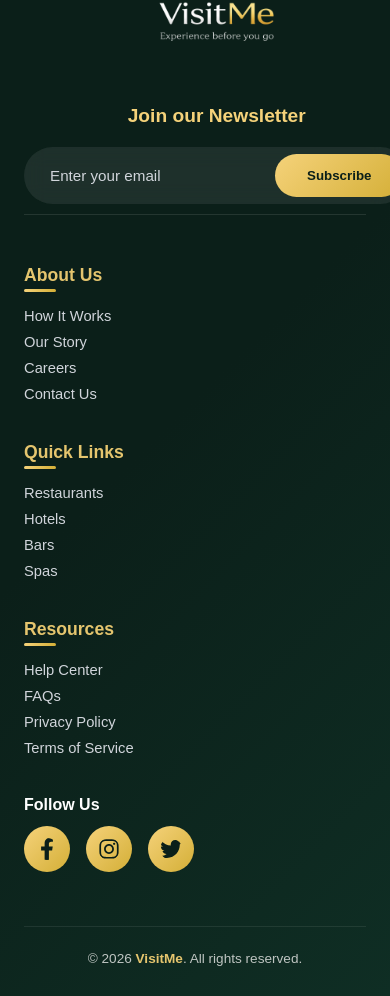
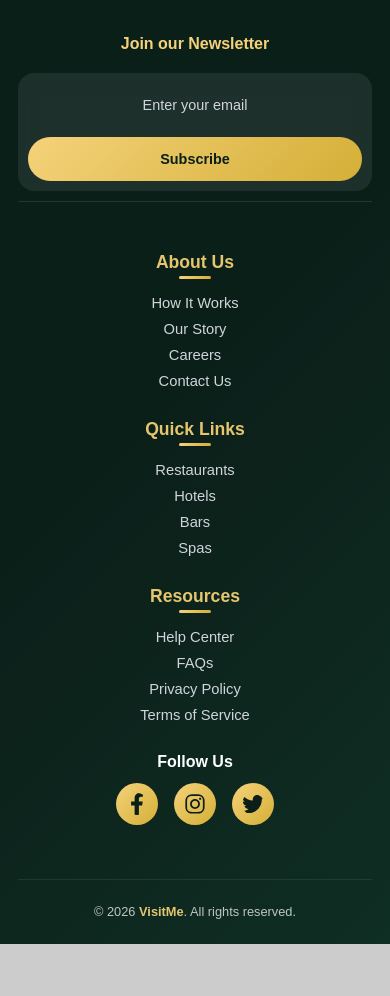
Before and after one commit to Abdosahli/visitme-demo, a React (Vite) app: page /category/spas in a window 390 px wide. Shown: the part 1208-2204 px from the top of the page. After the commit the page ends 2152 px from the top, so only its background shows below. Built offline with nearby package versions, Linux system fonts and the light colour scheme.

Commit message:
update profile page and styles

```diff
--- a/src/components/Categories/Categories.css
+++ b/src/components/Categories/Categories.css
@@ -172,3 +172,57 @@
 .slick-next {
   display: none !important;
 }
+/* ===== MOBILE VERSION ===== */
+@media (max-width: 768px) {
+
+  .categories-section {
+    padding: 4rem 0;
+  }
+
+  .section-title {
+    font-size: 2rem;
+  }
+
+  .section-subtitle {
+    font-size: 0.95rem;
+    margin-bottom: 2.5rem;
+    padding: 0 10px;
+  }
+
+  /* Slider spacing */
+  .category-slide {
+    padding: 0 10px;
+  }
+
+  /* Card */
+  .category-card {
+    height: 280px;
+    border-radius: 18px;
+  }
+
+  /* Overlay padding */
+  .category-overlay {
+    padding: 20px;
+  }
+
+  /* Text */
+  .category-overlay h3 {
+    font-size: 1.4rem;
+  }
+
+  /* Remove hover effects for mobile */
+  .category-card:hover {
+    transform: none;
+    box-shadow: 0 18px 40px rgba(0,0,0,0.18);
+  }
+
+  .category-card:hover h3 {
+    transform: none;
+  }
+
+  /* Hide arrows on mobile (swipe instead) */
+  .slider-arrow {
+    display: none;
+  }
+
+}
--- a/src/components/Footer/Footer.css
+++ b/src/components/Footer/Footer.css
@@ -252,3 +252,94 @@
     transform: translateY(0);
   }
 }
+/* ===== MOBILE OPTIMIZATION ===== */
+@media (max-width: 480px) {
+
+  .footer {
+    padding: 60px 18px 25px;
+  }
+
+  .footer-container {
+    width: 100%;
+  }
+
+  /* Top section */
+  .footer-top {
+    flex-direction: column;
+    align-items: center;
+    gap: 25px;
+    text-align: center;
+  }
+
+  .footer-logo {
+    max-width: 150px;
+  }
+
+  /* Newsletter */
+  .newsletter {
+    width: 100%;
+    align-items: center;
+  }
+
+  .newsletter p {
+    font-size: 1rem;
+  }
+
+  .newsletter-box {
+    flex-direction: column;
+    padding: 10px;
+    border-radius: 16px;
+    gap: 10px;
+  }
+
+  .newsletter-box input {
+    width: 100%;
+    padding: 14px;
+    font-size: 0.9rem;
+    text-align: center;
+  }
+
+  .newsletter-box button {
+    width: 100%;
+    padding: 14px;
+    font-size: 0.9rem;
+  }
+
+  /* Links grid */
+  .footer-links {
+    grid-template-columns: 1fr;
+    gap: 30px;
+    text-align: center;
+  }
+
+  .horizontal {
+    align-items: center;
+  }
+
+  .horizontal h4::after {
+    left: 50%;
+    transform: translateX(-50%);
+  }
+
+  .horizontal a:hover {
+    transform: none;
+  }
+
+  /* Social icons */
+  .social-icons {
+    justify-content: center;
+  }
+
+  .social-icons svg {
+    width: 42px;
+    height: 42px;
+    padding: 10px;
+  }
+
+  /* Bottom */
+  .footer-bottom {
+    font-size: 0.8rem;
+    margin-top: 20px;
+  }
+
+}
--- a/src/pages/Profile/EditProfileModal.jsx
+++ b/src/pages/Profile/EditProfileModal.jsx
@@ -1,60 +1,90 @@
-import { useState } from "react";
 import "./editProfileModal.css";
+import { FaTimes, FaCamera } from "react-icons/fa";
 
-const EditProfileModal = () => {
-  const [open, setOpen] = useState(false);
+const EditProfileModal = ({ open, setOpen }) => {
+
+  if (!open) return null;
 
   return (
-    <>
-      <button className="btn-edit" onClick={() => setOpen(true)}>
-        Edit Profile
-      </button>
+    <div className="modal-overlay" onClick={() => setOpen(false)}>
 
-      {open && (
-        <div className="modal-overlay" onClick={() => setOpen(false)}>
       <div
         className="modal-card"
         onClick={(e) => e.stopPropagation()}
       >
+
+        {/* HEADER */}
         <div className="modal-header">
+
           <h2 className="modal-title">Edit Profile</h2>
-                    <p className="modal-subtitle">
-                        Update your personal information
-                    </p>
+
+          <button
+            className="modal-close"
+            onClick={() => setOpen(false)}
+          >
+            <FaTimes />
+          </button>
+
         </div>
 
+        {/* AVATAR */}
+        <div className="avatar-edit">
+
+          <div className="avatar-wrapper">
+            <img
+              src="https://i.pravatar.cc/120"
+              alt="avatar"
+            />
+
+            <label className="avatar-upload">
+              <FaCamera />
+              <input type="file" hidden />
+            </label>
+
+          </div>
+
+          <p className="avatar-text">Change profile photo</p>
+
+        </div>
+
+        {/* FORM */}
         <div className="modal-form">
+
           <input
-                type="text"
             className="form-input"
             placeholder="Full Name"
           />
 
           <input
-                type="email"
             className="form-input"
-                placeholder="Email Address"
+            placeholder="Email"
           />
 
           <textarea
             className="form-input textarea"
             placeholder="Bio"
           />
+
         </div>
 
+        {/* ACTIONS */}
         <div className="modal-actions">
-              <button className="btn-save">Save Changes</button>
+
+          <button className="btn-save">
+            Save Changes
+          </button>
+
           <button
             className="btn-cancel"
             onClick={() => setOpen(false)}
           >
             Cancel
           </button>
+
+        </div>
+
       </div>
     </div>
-        </div>
-      )}
-    </>
   );
 };
 
--- a/src/pages/Profile/Profile.css
+++ b/src/pages/Profile/Profile.css
@@ -1,6 +1,7 @@
 .profile-page {
 
   font-family: 'Poppins', sans-serif;
+  background-color: #ffffff;
 
 }
 
@@ -126,6 +127,21 @@
   letter-spacing: 0.3px;
 }
 
+/* ===== BUTTON ===== */
+.btn-edit {
+  padding: 12px 26px;
+  border-radius: 999px;
+  margin-top: 15px;
+  border: none;
+  background: linear-gradient(90deg, #d4af37, #f1d27a);
+  color: #0b1f19;
+  font-weight: 600;
+  cursor: pointer;
+}
+.btn-edit:hover {
+  background: #b5922b;
+}
+
 /* ===== RESPONSIVE ===== */
 @media (max-width: 600px) {
   .profile-stats {
--- a/src/pages/Profile/Profile.jsx
+++ b/src/pages/Profile/Profile.jsx
@@ -53,11 +53,14 @@ const Profile = () => {
     <span className="value">2025</span>
   </p>
 </div>
+ <button className="btn-edit" onClick={() => setOpen(true)}>
+              Edit Profile
+            </button>
 
-             <EditProfileModal/>
+
 
           </div>
-
+<EditProfileModal open={open} setOpen={setOpen} />
           {/* Right */}
 
            <div className="profile-card">
@@ -84,9 +87,10 @@ const Profile = () => {
 </div>
 
         </div>
+              <Footer />
+
       </section>
 
-      <Footer />
     </>
   );
 };
--- a/src/pages/Profile/editProfileModal.css
+++ b/src/pages/Profile/editProfileModal.css
@@ -1,17 +1,3 @@
-/* ===== BUTTON ===== */
-.btn-edit {
-  padding: 12px 26px;
-  border-radius: 999px;
-  margin-top: 15px;
-  border: none;
-  background: linear-gradient(90deg, #d4af37, #f1d27a);
-  color: #0b1f19;
-  font-weight: 600;
-  cursor: pointer;
-}
-.btn-edit:hover {
-  background: #b5922b;
-}
 
 /* ===== OVERLAY ===== */
 .modal-overlay {
@@ -162,3 +148,96 @@
   color: #cccccc;
   margin-top: 6px;
 }
+/* CLOSE BUTTON */
+.modal-close {
+  position: absolute;
+  right: 10px;
+  top: 5px;
+
+  background: transparent;
+  border: none;
+
+  color: #fff;
+  font-size: 18px;
+
+  cursor: pointer;
+  transition: 0.3s;
+}
+
+.modal-close:hover {
+  color: #f1d27a;
+  transform: scale(1.1);
+}
+
+/* AVATAR EDIT */
+.avatar-edit {
+  text-align: center;
+  margin-bottom: 25px;
+}
+
+.avatar-wrapper {
+  position: relative;
+  width: 110px;
+  height: 110px;
+  margin: auto;
+}
+
+.avatar-wrapper img {
+  width: 110px;
+  height: 110px;
+  border-radius: 50%;
+  object-fit: cover;
+  border: 3px solid #d4af37;
+}
+
+/* CAMERA BUTTON */
+.avatar-upload {
+  position: absolute;
+  bottom: 0;
+  right: 0;
+
+  width: 36px;
+  height: 36px;
+
+  background: linear-gradient(90deg,#d4af37,#f1d27a);
+  color: #0b1f19;
+
+  border-radius: 50%;
+
+  display: flex;
+  align-items: center;
+  justify-content: center;
+
+  cursor: pointer;
+  font-size: 14px;
+}
+
+.avatar-upload:hover {
+  transform: scale(1.1);
+}
+
+.avatar-text {
+  margin-top: 8px;
+  font-size: 13px;
+  color: #ccc;
+}
+
+/* RESPONSIVE */
+@media (max-width:480px){
+
+.modal-card{
+  width:90%;
+  padding:25px;
+}
+
+.modal-actions{
+  flex-direction:column;
+  gap:10px;
+}
+
+.btn-save,
+.btn-cancel{
+  width:100%;
+}
+
+}
```
Lines whose indentation alone changed are shown as unchanged.
